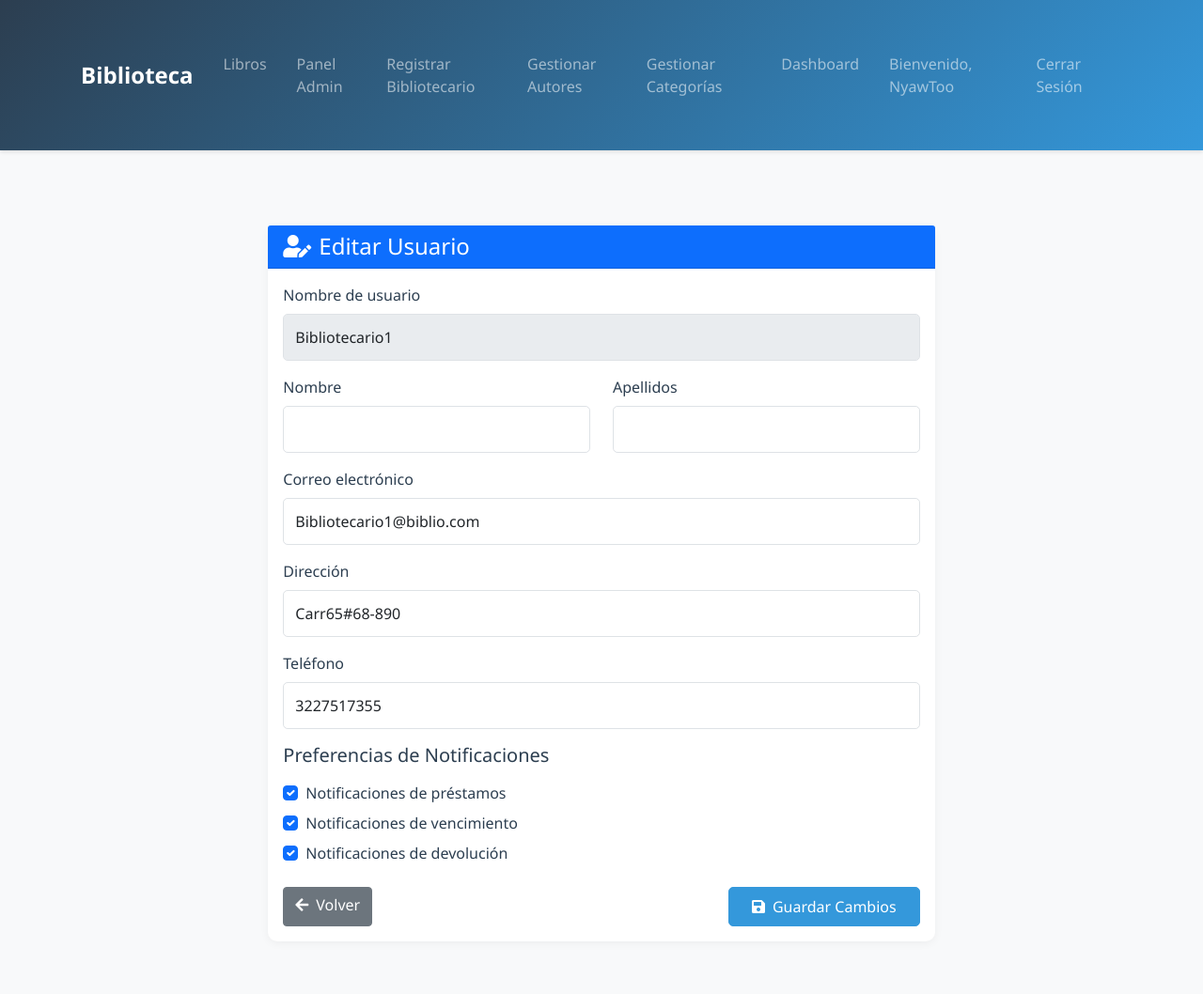
After one commit to NyawToo/BiblioTec, a Django app: page /usuarios/editar/2/ in a window 1280 px wide. The commit adds this page. Shown: the whole page at 94% size. Run offline with Django 4.2, Linux system fonts and the light colour scheme; a user stored in the database is signed in; data comes from the database, SQL or seed files in the repository; both versions use the stored data as it was after the commit.

Commit message:
Avance 60% - gestion de usuarios modificada - panel admin

```diff
--- a/Usuarios/forms.py
+++ b/Usuarios/forms.py
@@ -1,6 +1,5 @@
 from django import forms
 from django.contrib.auth.forms import UserCreationForm
-from django import forms
 from .models import Usuario
 
 class UsuarioForm(UserCreationForm):
@@ -25,6 +24,29 @@ class UsuarioForm(UserCreationForm):
     class Meta(UserCreationForm.Meta):
         model = Usuario
         fields = UserCreationForm.Meta.fields + ('email', 'direccion', 'telefono', 'role')
+
+class EditarUsuarioForm(forms.ModelForm):
+    class Meta:
+        model = Usuario
+        fields = [
+            'username', 'first_name', 'last_name', 'email',
+            'direccion', 'telefono',
+            'notificacion_prestamo', 'notificacion_vencimiento', 'notificacion_devolucion'
+        ]
+        widgets = {
+            'username': forms.TextInput(attrs={'readonly': True})
+        }
+
+    def __init__(self, *args, **kwargs):
+        super().__init__(*args, **kwargs)
+        # Hacer el campo username de solo lectura
+        self.fields['username'].disabled = True
+
+    def clean_email(self):
+        email = self.cleaned_data.get('email')
+        if email and Usuario.objects.exclude(pk=self.instance.pk).filter(email=email).exists():
+            raise forms.ValidationError('Este correo electrónico ya está registrado.')
+        return email
 
     def clean(self):
         cleaned_data = super().clean()
--- /dev/null
+++ b/Usuarios/templates/usuarios/editar_usuario.html
@@ -0,0 +1,103 @@
+{% extends 'base.html' %}
+{% block content %}
+<div class="container py-4">
+    <div class="row justify-content-center">
+        <div class="col-md-8">
+            <div class="card">
+                <div class="card-header bg-primary text-white">
+                    <h1 class="h4 mb-0"><i class="fas fa-user-edit me-2"></i>Editar Usuario</h1>
+                </div>
+                <div class="card-body">
+                    {% if messages %}
+                    <div class="messages mb-3">
+                        {% for message in messages %}
+                        <div class="alert alert-{{ message.tags }} alert-dismissible fade show" role="alert">
+                            {{ message }}
+                            <button type="button" class="btn-close" data-bs-dismiss="alert" aria-label="Close"></button>
+                        </div>
+                        {% endfor %}
+                    </div>
+                    {% endif %}
+
+                    <form method="post">
+                        {% csrf_token %}
+                        <div class="mb-3">
+                            <label for="username" class="form-label">Nombre de usuario</label>
+                            <input type="text" class="form-control" id="username" name="username" value="{{ form.username.value }}" {% if form.username.field.disabled %}disabled{% endif %}>
+                            {% if form.username.errors %}
+                            <div class="invalid-feedback d-block">{{ form.username.errors }}</div>
+                            {% endif %}
+                        </div>
+
+                        <div class="row mb-3">
+                            <div class="col-md-6">
+                                <label for="first_name" class="form-label">Nombre</label>
+                                <input type="text" class="form-control" id="first_name" name="first_name" value="{{ form.first_name.value|default:'' }}">
+                                {% if form.first_name.errors %}
+                                <div class="invalid-feedback d-block">{{ form.first_name.errors }}</div>
+                                {% endif %}
+                            </div>
+                            <div class="col-md-6">
+                                <label for="last_name" class="form-label">Apellidos</label>
+                                <input type="text" class="form-control" id="last_name" name="last_name" value="{{ form.last_name.value|default:'' }}">
+                                {% if form.last_name.errors %}
+                                <div class="invalid-feedback d-block">{{ form.last_name.errors }}</div>
+                                {% endif %}
+                            </div>
+                        </div>
+
+                        <div class="mb-3">
+                            <label for="email" class="form-label">Correo electrónico</label>
+                            <input type="email" class="form-control" id="email" name="email" value="{{ form.email.value|default:'' }}">
+                            {% if form.email.errors %}
+                            <div class="invalid-feedback d-block">{{ form.email.errors }}</div>
+                            {% endif %}
+                        </div>
+
+                        <div class="mb-3">
+                            <label for="direccion" class="form-label">Dirección</label>
+                            <input type="text" class="form-control" id="direccion" name="direccion" value="{{ form.direccion.value|default:'' }}">
+                            {% if form.direccion.errors %}
+                            <div class="invalid-feedback d-block">{{ form.direccion.errors }}</div>
+                            {% endif %}
+                        </div>
+
+                        <div class="mb-3">
+                            <label for="telefono" class="form-label">Teléfono</label>
+                            <input type="text" class="form-control" id="telefono" name="telefono" value="{{ form.telefono.value|default:'' }}">
+                            {% if form.telefono.errors %}
+                            <div class="invalid-feedback d-block">{{ form.telefono.errors }}</div>
+                            {% endif %}
+                        </div>
+
+                        <div class="mb-4">
+                            <h5 class="mb-3">Preferencias de Notificaciones</h5>
+                            <div class="form-check mb-2">
+                                <input type="checkbox" class="form-check-input" id="notificacion_prestamo" name="notificacion_prestamo" {% if form.notificacion_prestamo.value %}checked{% endif %}>
+                                <label class="form-check-label" for="notificacion_prestamo">Notificaciones de préstamos</label>
+                            </div>
+                            <div class="form-check mb-2">
+                                <input type="checkbox" class="form-check-input" id="notificacion_vencimiento" name="notificacion_vencimiento" {% if form.notificacion_vencimiento.value %}checked{% endif %}>
+                                <label class="form-check-label" for="notificacion_vencimiento">Notificaciones de vencimiento</label>
+                            </div>
+                            <div class="form-check">
+                                <input type="checkbox" class="form-check-input" id="notificacion_devolucion" name="notificacion_devolucion" {% if form.notificacion_devolucion.value %}checked{% endif %}>
+                                <label class="form-check-label" for="notificacion_devolucion">Notificaciones de devolución</label>
+                            </div>
+                        </div>
+
+                        <div class="d-flex justify-content-between">
+                            <a href="{% url 'gestionar_usuarios' %}" class="btn btn-secondary">
+                                <i class="fas fa-arrow-left me-2"></i>Volver
+                            </a>
+                            <button type="submit" class="btn btn-primary">
+                                <i class="fas fa-save me-2"></i>Guardar Cambios
+                            </button>
+                        </div>
+                    </form>
+                </div>
+            </div>
+        </div>
+    </div>
+</div>
+{% endblock %}
--- a/Usuarios/urls.py
+++ b/Usuarios/urls.py
@@ -12,4 +12,8 @@ urlpatterns = [
     path('estadisticas/', views.estadisticas, name='estadisticas'),
     path('prestar/<int:libro_id>/', views.prestar_libro, name='prestar_libro'),
     path('devolver/<int:prestamo_id>/', views.devolver_libro, name='devolver_libro'),
+    # Rutas para gestión de usuarios
+    path('usuarios/', views.gestionar_usuarios, name='gestionar_usuarios'),
+    path('usuarios/editar/<int:user_id>/', views.editar_usuario, name='editar_usuario'),
+    path('usuarios/eliminar/<int:user_id>/', views.eliminar_usuario, name='eliminar_usuario'),
 ]
--- a/Usuarios/views.py
+++ b/Usuarios/views.py
@@ -1,13 +1,14 @@
 from django.shortcuts import render, redirect, get_object_or_404
-from django.contrib.auth.decorators import login_required
+from django.contrib.auth.decorators import login_required, user_passes_test
 from django.contrib.auth import login
 from django.db.models import Count, Q
 from django.utils import timezone
 from datetime import timedelta
 from django.contrib import messages
+from django.shortcuts import get_object_or_404, redirect, render
 from .models import Usuario
 from libros.models import Libro, Autor, Prestamo
-from .forms import UsuarioForm, NotificacionesForm
+from .forms import UsuarioForm, NotificacionesForm, EditarUsuarioForm
 
 def home(request):
     if request.user.is_authenticated:
@@ -141,3 +142,43 @@ def configurar_notificaciones(request):
         form = NotificacionesForm(instance=request.user)
 
     return render(request, 'usuarios/configuracion_notificaciones.html', {'form': form})
+
+def is_admin(user):
+    return user.is_superuser
+
+@login_required
+@user_passes_test(is_admin)
+def gestionar_usuarios(request):
+    usuarios = Usuario.objects.all().order_by('username')
+    return render(request, 'usuarios/gestionar_usuarios.html', {'usuarios': usuarios})
+
+@login_required
+@user_passes_test(is_admin)
+def editar_usuario(request, user_id):
+    usuario = get_object_or_404(Usuario, id=user_id)
+    if usuario.is_superuser:
+        messages.error(request, 'No se puede editar un usuario administrador.')
+        return redirect('gestionar_usuarios')
+
+    if request.method == 'POST':
+        form = EditarUsuarioForm(request.POST, instance=usuario)
+        if form.is_valid():
+            form.save()
+            messages.success(request, 'Usuario actualizado correctamente.')
+            return redirect('gestionar_usuarios')
+    else:
+        form = EditarUsuarioForm(instance=usuario)
+
+    return render(request, 'usuarios/editar_usuario.html', {'form': form, 'usuario': usuario})
+
+@login_required
+@user_passes_test(is_admin)
+def eliminar_usuario(request, user_id):
+    if request.method == 'POST':
+        usuario = get_object_or_404(Usuario, id=user_id)
+        if usuario.is_superuser or usuario.is_staff:
+            messages.error(request, 'No se puede eliminar un usuario administrador o bibliotecario.')
+        else:
+            usuario.delete()
+            messages.success(request, 'Usuario eliminado correctamente.')
+    return redirect('gestionar_usuarios')
--- a/libros/templates/libros/panel_admin.html
+++ b/libros/templates/libros/panel_admin.html
@@ -74,7 +74,7 @@
                     <h5 class="card-title"><i class="fas fa-users me-2"></i>Gestión de Usuarios</h5>
                     <ul class="list-unstyled">
                         <li class="mb-2"><a href="{% url 'registrar_bibliotecario' %}" class="btn btn-outline-primary w-100"><i class="fas fa-user-plus me-2"></i>Registrar Bibliotecario</a></li>
-                        <li class="mb-2"><a href="/admin/auth/user/" class="btn btn-outline-secondary w-100"><i class="fas fa-users-cog me-2"></i>Administrar Usuarios</a></li>
+                        <li class="mb-2"><a href="{% url 'gestionar_usuarios' %}" class="btn btn-outline-primary w-100"><i class="fas fa-users-cog me-2"></i>Gestionar Usuarios</a></li>
                     </ul>
                 </div>
             </div>
```
Also changed, not shown: Recordatorios.txt (+23 -15 lines), Usuarios/templates/usuarios/gestionar_usuarios.html (added, +79 -0 lines), db.sqlite3.
